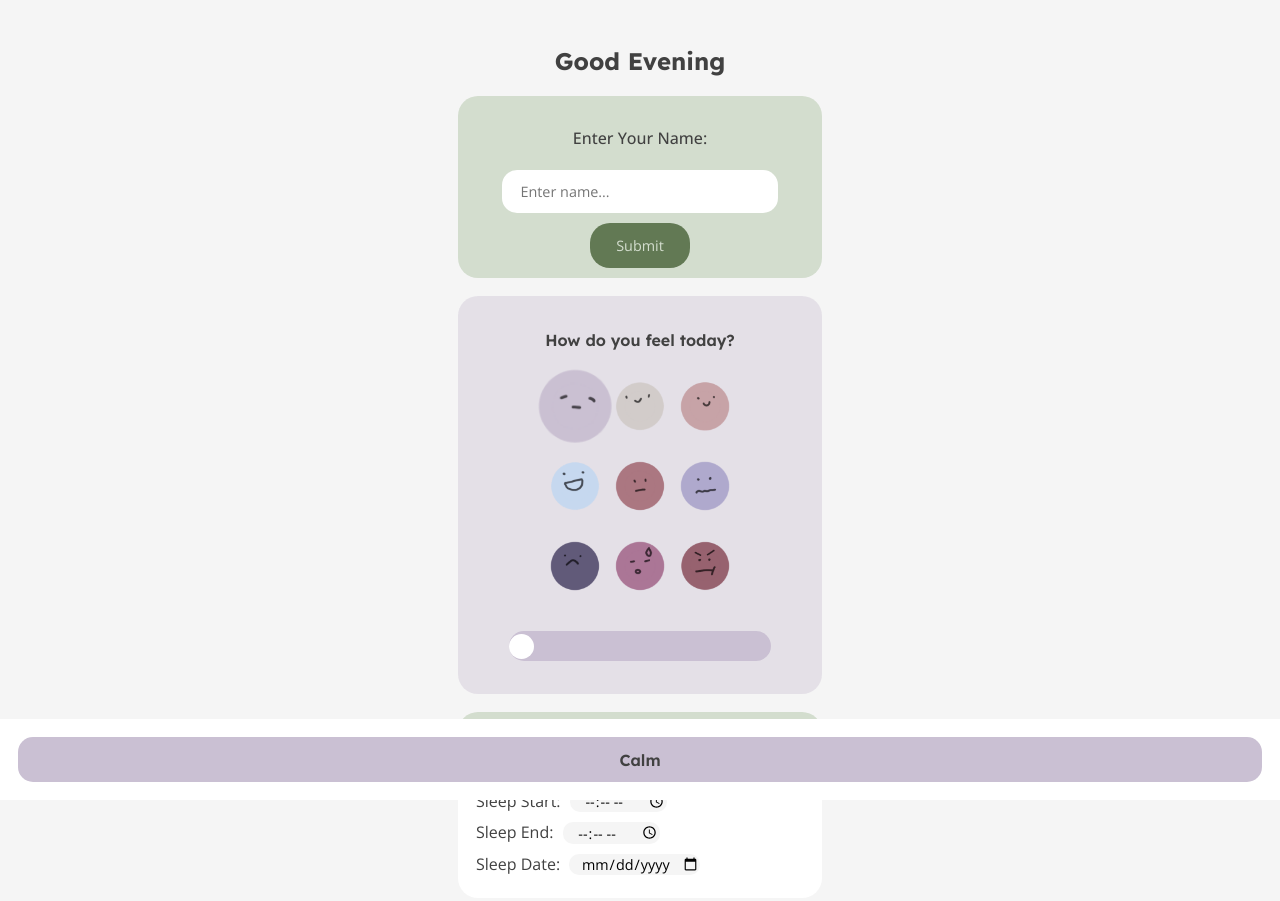
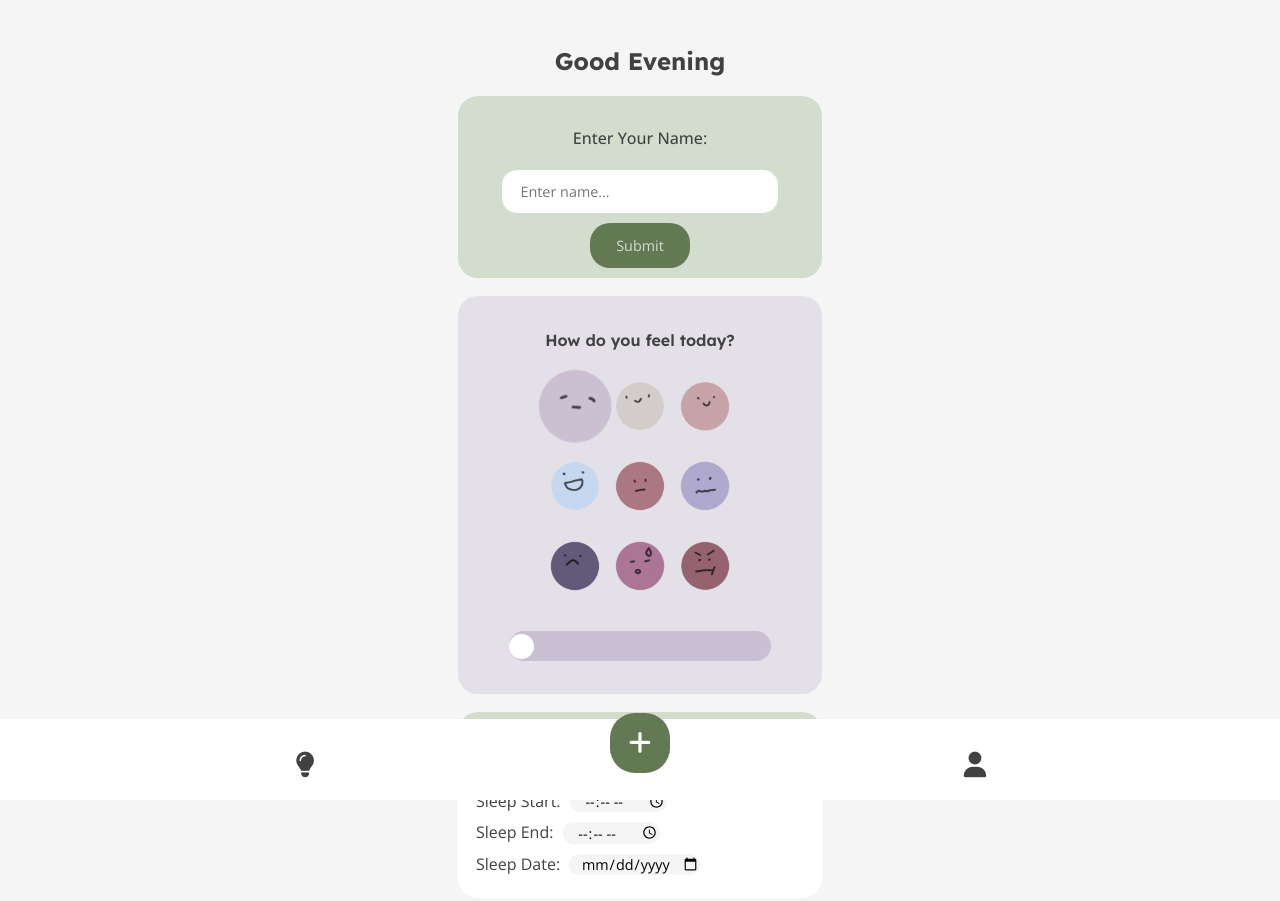
Before and after one commit to cheungsh/project3moodtrackerv2, a website: page public/index.html in a window 1280 px wide. Shown: the top 901 px of the page. Drawn offline with nearby package versions, Linux system fonts and the light colour scheme.

Commit message:
3. Add bottom navbar

```diff
--- a/public/index.html
+++ b/public/index.html
@@ -7,7 +7,6 @@
   <meta http-equiv="X-UA-Compatible" content="ie=edge">
   <link rel="stylesheet" href="style.css">
   <!--Font Awesome-->
-  <!--Not going to use it for this project, but maybe for project 3-->
   <script src="https://kit.fontawesome.com/05d91707e7.js" crossorigin="anonymous"></script>
   <!--Cloudflare Donut Chart API-->
   <script src="https://cdnjs.cloudflare.com/ajax/libs/Chart.js/2.1.4/Chart.min.js"></script>
@@ -170,6 +169,23 @@
       </div>
     </section>
   </main>
+
+  <!--Bottom Nav-->
+  <nav class="bottomNav">
+
+    <button class="navBtn" data-section="stats" aria-label="Statistics">
+      <i class="fas fa-lightbulb"></i>
+    </button>
+
+    <button class="navBtn float active" data-section="log" aria-label="Record Mood">
+      <i class="fas fa-plus"></i>
+    </button>
+
+    <button class="navBtn" data-section="profile" aria-label="Profile">
+      <i class="fas fa-user"></i>
+    </button>
+  </nav>
+
   <script src="script.js"></script>
 </body>
 
--- a/public/script.js
+++ b/public/script.js
@@ -434,3 +434,15 @@ async function sendMoodData(data) {
     console.error('Error sending mood data:', err);
   }
 }
+
+/* ---------- Bottom Navbar ----------*/
+const navButtons = document.querySelectorAll('.bottomNav .navBtn:not(.float)');
+
+navButtons.forEach(btn => {
+  btn.addEventListener('click', evt => {
+    const clicked = evt.currentTarget;
+
+    navButtons.forEach(b => b.classList.remove('active'));
+    clicked.classList.add('active');
+  });
+});
--- a/public/style.css
+++ b/public/style.css
@@ -91,7 +91,7 @@ button{
   display: flex;
   justify-content: center;
   align-items: center;
-  z-index: 1000;
+  z-index: 500;
 }
 
 #moodButton{
@@ -315,3 +315,52 @@ img{
   font-family: 'Open Sans', sans-serif;
   font-weight: 500;
 }
+
+/*------------------Navbar----------------------*/
+/* Bottom Navbar */
+.bottomNav {
+  position: fixed;
+  bottom: 0;
+  left: 0;
+  width: 100%;
+  height: 70px;
+  background: #fff;
+  display: flex;
+  justify-content: space-evenly;
+  align-items: center;
+  z-index: 1000;
+}
+
+/* Base Button */
+.bottomNav .navBtn {
+  width: 60px;
+  height: 30px;
+  background: transparent;
+  border: none;
+  border-radius: 50px;
+  display: flex;
+  align-items: center;
+  justify-content: center;
+  transition: 0.25s ease;
+  font-size: 1.6rem;
+  color: #414141;
+}
+
+.bottomNav .navBtn:active:not(.float).active {
+  color: #627954;
+  transform: scale(1.2);
+}
+
+.bottomNav .float i {
+  color: #fff;
+}
+
+/* Floating + Button */
+.bottomNav .float {
+  background: #627954;
+  color: #fff;
+  width: 60px;
+  height: 60px;
+  border-radius: 25px;
+  margin-top: -45px;
+}
--- a/routes/api.js
+++ b/routes/api.js
@@ -56,7 +56,10 @@ router.post('/mood', async (req, res) => {
     Weather was: ${weather && weather.length > 0 ? weather.join(", ") : "unknown"}.
     They are${period ? "" : " not"} on their period.
 
-    Generate a kind, specific, helpful suggestion to enhance their mood. Use supportive language.
+    Generate a kind, specific, helpful suggestion to enhance their mood if they chose negative moods.
+    If they feel happy then encourage them to keep doing what makes them feel happy.
+    Use supportive language.
+    Limit your response to a maximum of 3 sentences only.
     `
 
     // ------ Call Gemini ------
```
